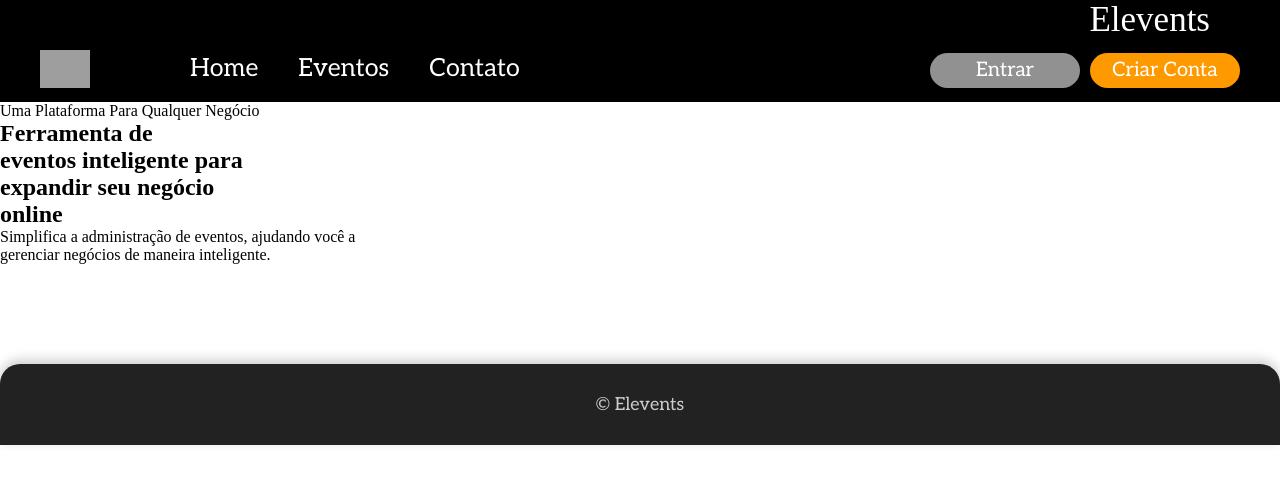
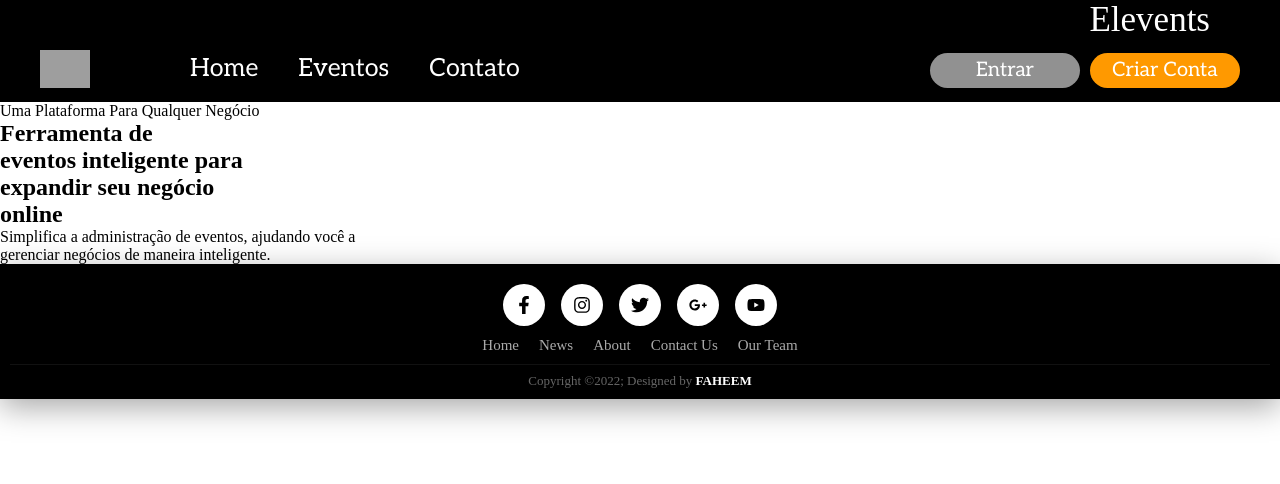
Before and after one commit to Dzxxx15/Elevents, a React (Vite) app: page / in a window 1280 px wide. Shown: the top 484 px of the page. Built offline with nearby package versions, Linux system fonts and the light colour scheme; grey boxes are pictures that could not be loaded; a web font is replaced by a local one.

Commit message:
Elevents

```diff
--- a/package.json
+++ b/package.json
@@ -12,6 +12,7 @@
   "dependencies": {
     "react": "^19.1.1",
     "react-dom": "^19.1.1",
+    "react-icons": "^5.5.0",
     "react-router-dom": "^7.9.1"
   },
   "devDependencies": {
--- a/src/Css/FooterModule.css
+++ b/src/Css/FooterModule.css
@@ -1,22 +1,84 @@
-footer {
-    background-color: #222; /* Cor escura para contraste */
-    color: #fff;
-    text-align: center;
-    padding: 30px 20px;
-    font-family: 'Aleo', serif;
+/* Container do footer */
+.footer {
+  background: #000;
+  color: #aaa;
+  padding: 20px 10px 10px; /* menor altura */
+  text-align: center;
+  box-shadow: 0 8px 30px rgba(0, 0, 0, 0.35);
+}
+
+.footer-inner {
+  max-width: 1100px;
+  margin: 0 auto;
+}
+
+/* Ícones sociais */
+.social-icons {
+  margin-bottom: 10px; /* menor espaçamento */
+}
+.social-icons a {
+  display: inline-flex;
+  align-items: center;
+  justify-content: center;
+  width: 42px;
+  height: 42px;
+  margin: 0 8px;
+  background: #fff;
+  color: #000;
+  border-radius: 50%;
+  font-size: 18px;
+  text-decoration: none;
+  transition: transform 0.18s ease, background 0.18s ease;
+}
+.social-icons a:hover {
+  transform: translateY(-3px);
+  background: #eee;
+}
+
+/* Links */
+.footer-links {
+  list-style: none;
+  padding: 0;
+  margin: 10px 0; /* antes era maior */
+  display: flex;
+  justify-content: center;
+  gap: 20px; /* menor espaçamento */
+  flex-wrap: wrap;
+}
+.footer-links a {
+  color: #aaa;
+  text-decoration: none;
+  font-size: 15px;
+  transition: color 0.2s;
+}
+.footer-links a:hover {
+  color: #fff;
+}
+
+/* Rodapé inferior */
+.footer-bottom {
+  margin-top: 10px;
+  border-top: 1px solid #111;
+  padding-top: 8px;
+  font-size: 13px;
+  color: #666;
+}
+.footer-bottom span {
+  color: #fff;
+  font-weight: 700;
+}
+
+/* Responsivo */
+@media (max-width: 600px) {
+  .social-icons a {
+    width: 36px;
+    height: 36px;
     font-size: 16px;
-    margin-top: 100px;
-
-    /* Borda superior arredondada para combinar com os cards */
-    border-top-left-radius: 20px;
-    border-top-right-radius: 20px;
-
-    /* Sombra suave */
-    box-shadow: 0 -4px 12px rgba(0, 0, 0, 0.2);
+    margin: 0 6px;
   }
-
-  footer p {
-    margin: 0;
-    font-size: 18px;
-    color: #ccc;
+  .footer-links {
+    flex-direction: column;
+    gap: 6px;
+    margin-top: 8px;
   }
+}
--- a/src/componentes/Footer.jsx
+++ b/src/componentes/Footer.jsx
@@ -1,11 +1,31 @@
-import '../Css/FooterModule.css';
+import { Link } from "react-router-dom";
+import { FaFacebookF, FaInstagram, FaTwitter, FaGooglePlusG, FaYoutube } from "react-icons/fa";
+import "../Css/FooterModule.css"; // caminho relativo: componentes -> ../Css
 
-function Footer(){
-    return(
-        <footer>
-            <p>&copy; Elevents</p>
-        </footer>
-    )
+export default function Footer() {
+  return (
+    <footer className="footer">
+      <div className="footer-inner">
+        <div className="social-icons">
+          <Link to="#" aria-label="facebook"><FaFacebookF /></Link>
+          <Link to="#" aria-label="instagram"><FaInstagram /></Link>
+          <Link to="#" aria-label="twitter"><FaTwitter /></Link>
+          <Link to="#" aria-label="google"><FaGooglePlusG /></Link>
+          <Link to="#" aria-label="youtube"><FaYoutube /></Link>
+        </div>
+
+        <ul className="footer-links">
+          <li><Link to="/">Home</Link></li>
+          <li><Link to="/news">News</Link></li>
+          <li><Link to="/about">About</Link></li>
+          <li><Link to="/contact">Contact Us</Link></li>
+          <li><Link to="/team">Our Team</Link></li>
+        </ul>
+      </div>
+
+      <div className="footer-bottom">
+        <p>Copyright ©2022; Designed by <span>FAHEEM</span></p>
+      </div>
+    </footer>
+  );
 }
-
-export default Footer
```
Also changed, not shown: 1 other file (tests, documents, lock files or other folders).
